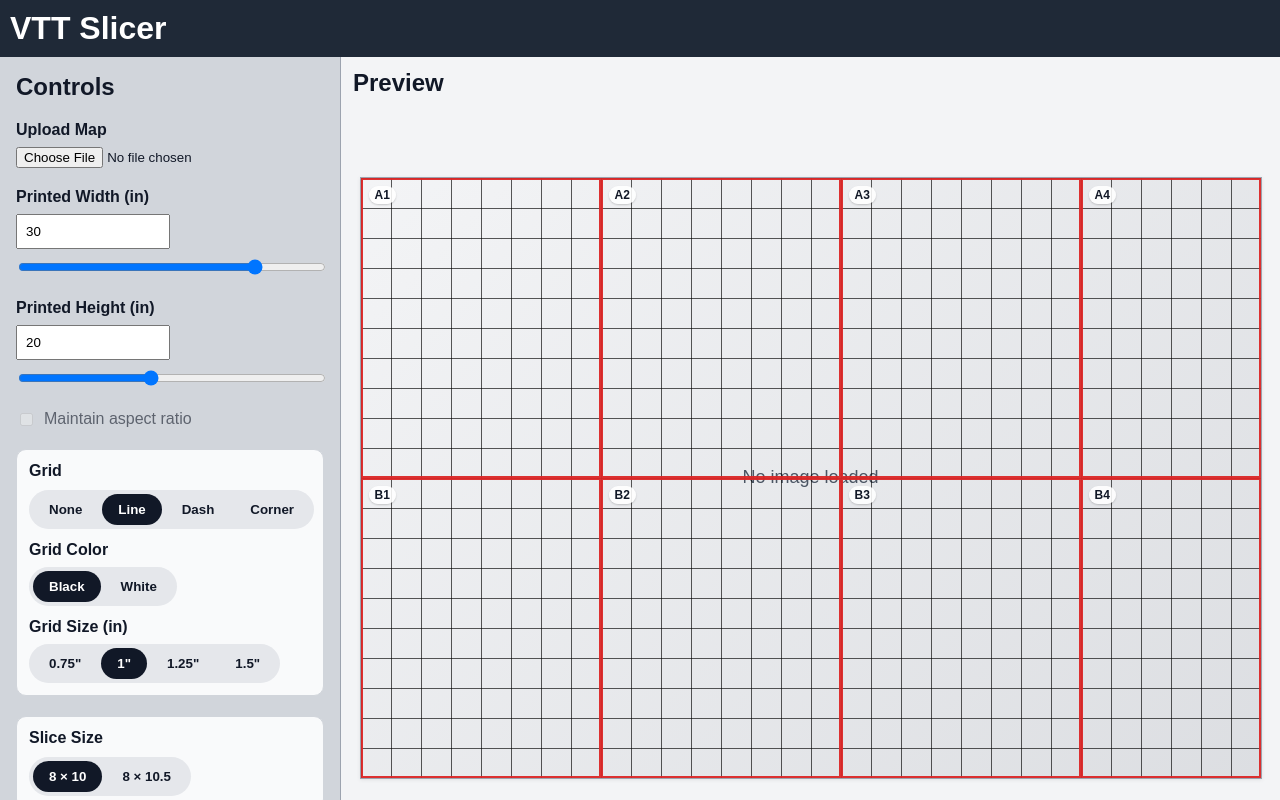
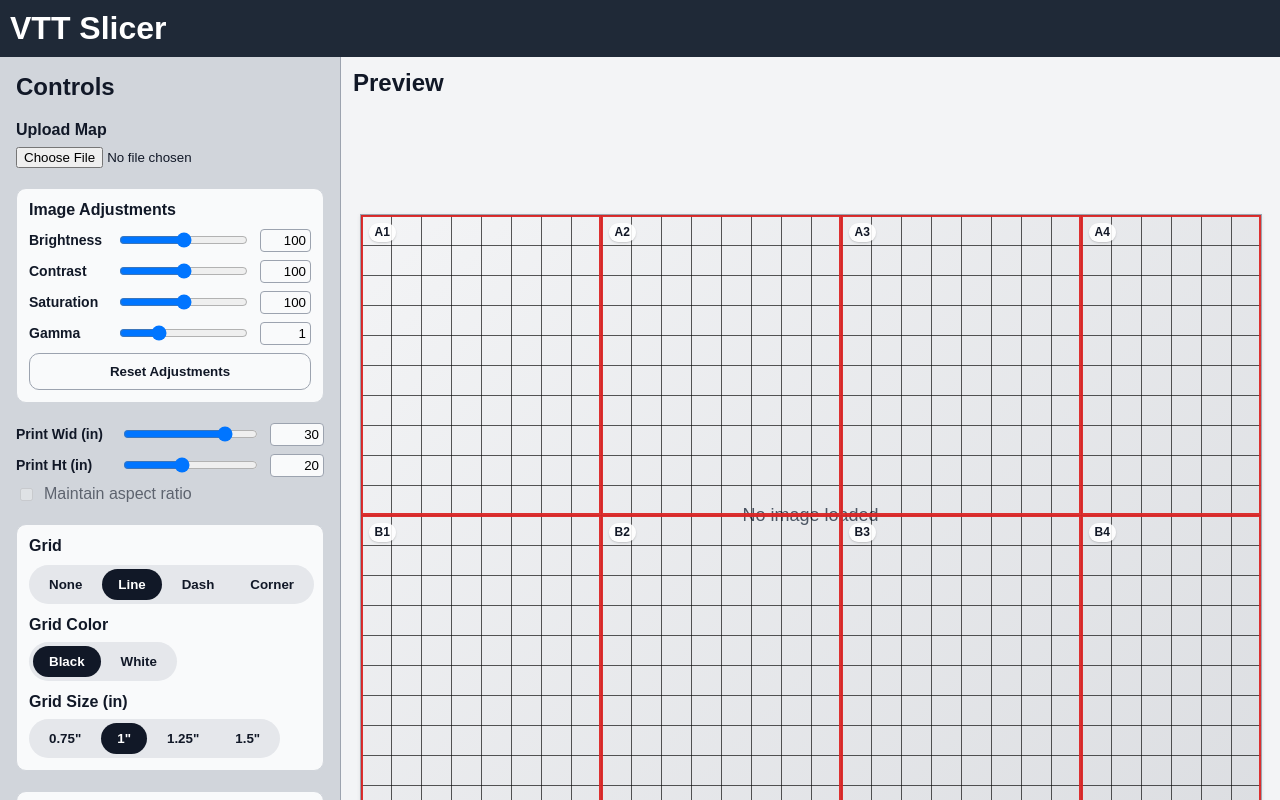
Before and after one commit to Trumpootcom/wms-ts, a React (Vite) app: page / in a window 1280 px wide. Shown: the top 800 px of the page. Built offline with nearby package versions, Linux system fonts and the light colour scheme.

Commit message:
UI improvements: compact NumberWithSlider layout, fixed label alignment, tightened numeric inputs, improved adjustment panel spacing

```diff
--- a/src/components/ControlPanel.tsx
+++ b/src/components/ControlPanel.tsx
@@ -27,8 +27,66 @@ function ControlPanel({ slicer }: ControlPanelProps) {
                 <input type="file" accept="image/*" onChange={slicer.handleFileUpload} />
             </div>
 
+            <PanelSection title="Image Adjustments">
+                <NumberWithSlider
+                    label="Brightness"
+                    value={slicer.imageAdjustments.brightness}
+                    min={0}
+                    max={200}
+                    stepInput={1}
+                    stepSlider={1}
+                    onChange={(value) => slicer.updateImageAdjustment("brightness", value)}
+                />
+
+                <NumberWithSlider
+                    label="Contrast"
+                    value={slicer.imageAdjustments.contrast}
+                    min={0}
+                    max={200}
+                    stepInput={1}
+                    stepSlider={1}
+                    onChange={(value) => slicer.updateImageAdjustment("contrast", value)}
+                />
+
+                <NumberWithSlider
+                    label="Saturation"
+                    value={slicer.imageAdjustments.saturation}
+                    min={0}
+                    max={200}
+                    stepInput={1}
+                    stepSlider={1}
+                    onChange={(value) => slicer.updateImageAdjustment("saturation", value)}
+                />
+
+                <NumberWithSlider
+                    label="Gamma"
+                    value={slicer.imageAdjustments.gamma}
+                    min={0.2}
+                    max={3}
+                    stepInput={0.1}
+                    stepSlider={0.1}
+                    onChange={(value) => slicer.updateImageAdjustment("gamma", value)}
+                />
+
+                <button
+                    type="button"
+                    onClick={slicer.resetImageAdjustments}
+                    style={{
+                        width: "100%",
+                        border: "1px solid #9ca3af",
+                        borderRadius: "10px",
+                        padding: "10px 14px",
+                        background: "#f9fafb",
+                        color: "#111827",
+                        fontWeight: 700,
+                        cursor: "pointer",
+                    }}
+                >
+                    Reset Adjustments
+                </button>
+            </PanelSection>
             <NumberWithSlider
-                label="Printed Width (in)"
+                label="Print Wid (in)"
                 value={slicer.printedWidthIn}
                 min={8}
                 max={36}
@@ -36,7 +94,7 @@ function ControlPanel({ slicer }: ControlPanelProps) {
             />
 
             <NumberWithSlider
-                label="Printed Height (in)"
+                label="Print Ht (in)"
                 value={slicer.printedHeightIn}
                 min={8}
                 max={36}
--- a/src/components/ui/NumberWithSlider.tsx
+++ b/src/components/ui/NumberWithSlider.tsx
@@ -18,17 +18,40 @@ function NumberWithSlider({
     onChange,
 }: NumberWithSliderProps) {
     return (
-    <div style={{ marginBottom: "20px" }}>
-      <label
+        <div
             style={{
-          display: "block",
-          fontWeight: 700,
+                display: "flex",
+                alignItems: "center",
+                gap: "10px",
                 marginBottom: "8px",
             }}
         >
+            {/* LABEL */}
+            <div
+                style={{
+                    width: "95px",
+                    fontWeight: 700,
+                    fontSize: "14px",
+                    textAlign: "left",
+                }}
+            >
                 {label}
-      </label>
+            </div>
 
+            {/* SLIDER */}
+            <input
+                type="range"
+                min={min}
+                max={max}
+                step={stepSlider}
+                value={value}
+                onChange={(e) => onChange(Number(e.target.value))}
+                style={{
+                    flex: 1,
+                }}
+            />
+
+            {/* NUMBER */}
             <input
                 type="number"
                 min={min}
@@ -37,21 +60,14 @@ function NumberWithSlider({
                 value={value}
                 onChange={(e) => onChange(Number(e.target.value))}
                 style={{
-          width: "50%",
-          boxSizing: "border-box",
-          padding: "8px",
-          marginBottom: "8px",
+
+                    width: "44px",
+                    padding: "3px 4px",
+                    textAlign: "right",
+                    border: "1px solid #9ca3af",
+                    borderRadius: "4px",
+                    background: "#f9fafb"
                 }}
-      />
-
-      <input
-        type="range"
-        min={min}
-        max={max}
-        step={stepSlider}
-        value={value}
-        onChange={(e) => onChange(Number(e.target.value))}
-        style={{ width: "100%" }}
             />
         </div>
     );
--- a/src/hooks/useSlicerState.ts
+++ b/src/hooks/useSlicerState.ts
@@ -20,6 +20,7 @@ import type {
   GridColor,
   GridMode,
   GridSize,
+  ImageAdjustments,
   SliceSize,
 } from "../slicer/types.ts";
 
@@ -42,6 +43,13 @@ export function useSlicerState() {
 
   const [isExporting, setIsExporting] = useState<boolean>(false);
   const [exportMessage, setExportMessage] = useState<string>("");
+
+  const [imageAdjustments, setImageAdjustments] = useState<ImageAdjustments>({
+    brightness: 100,
+    contrast: 100,
+    saturation: 100,
+    gamma: 1,
+  });
 
   function handleFileUpload(e: React.ChangeEvent<HTMLInputElement>) {
     const file = e.target.files?.[0];
@@ -219,6 +227,24 @@ export function useSlicerState() {
     }
   }
 
+  function updateImageAdjustment<K extends keyof ImageAdjustments>(
+    key: K,
+    value: ImageAdjustments[K],
+  ) {
+    setImageAdjustments((prev) => ({
+      ...prev,
+      [key]: value,
+    }));
+  }
+
+  function resetImageAdjustments() {
+    setImageAdjustments({
+      brightness: 100,
+      contrast: 100,
+      saturation: 100,
+      gamma: 1,
+    });
+  }
   return {
     imageUrl,
     imageAspectRatio,
@@ -253,5 +279,8 @@ export function useSlicerState() {
     setGridSizeIn,
 
     exportDpi: EXPORT_DPI,
+    imageAdjustments,
+    updateImageAdjustment,
+    resetImageAdjustments,
   };
 }
--- a/src/index.css
+++ b/src/index.css
@@ -5,3 +5,13 @@ body,
   padding: 0;
   min-height: 100%;
 }
+/* Remove number input spinners */
+input[type="number"]::-webkit-outer-spin-button,
+input[type="number"]::-webkit-inner-spin-button {
+  -webkit-appearance: none;
+  margin: 0;
+}
+
+input[type="number"] {
+  -moz-appearance: textfield;
+}
```
Lines whose indentation alone changed are shown as unchanged.
